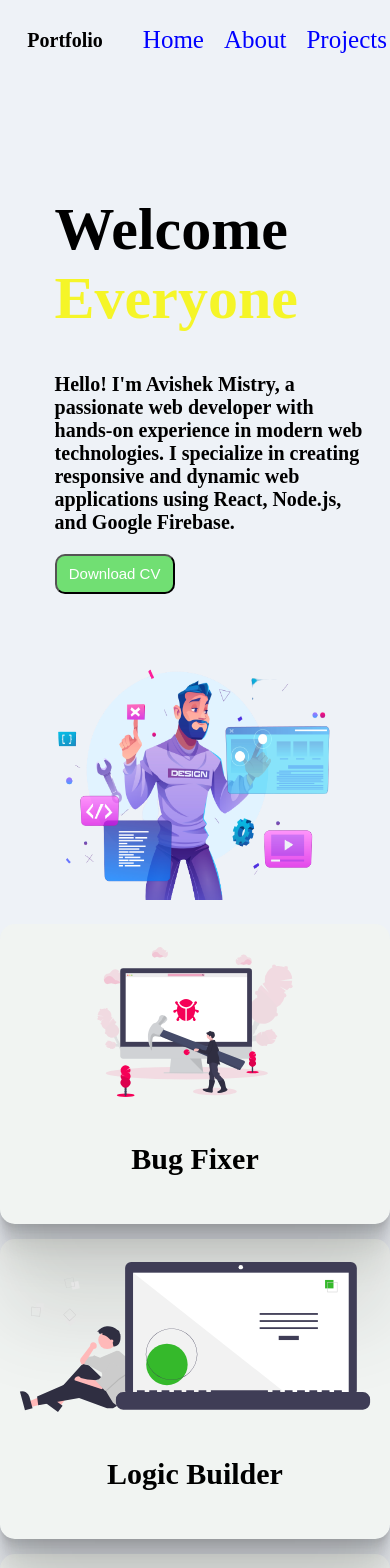
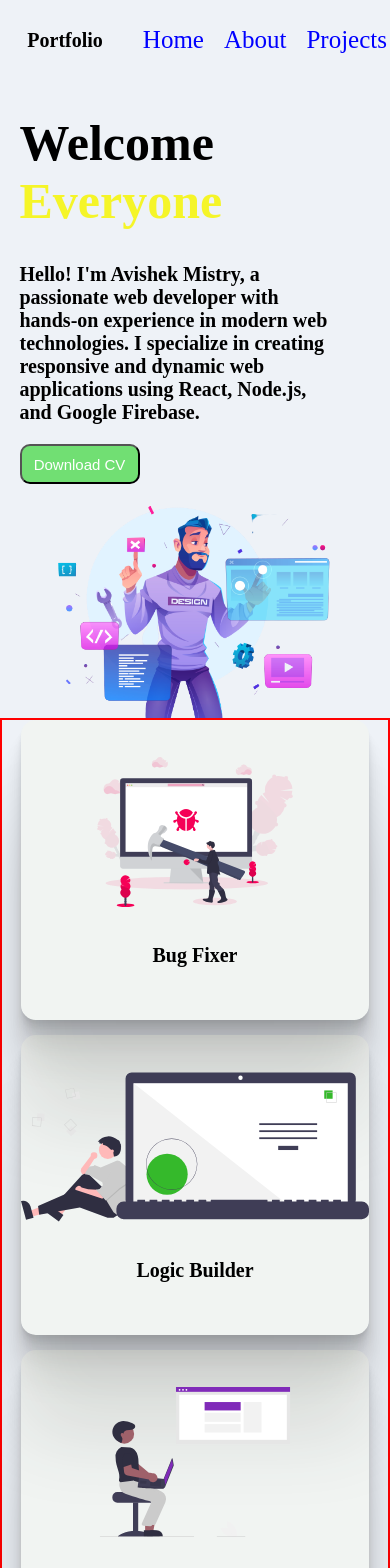
Before and after one commit to avishek195/Avishek-Mistry-Portfolio, a React (Vite) app: page / in a window 390 px wide. Shown: the top 1568 px of the page. Built offline with nearby package versions, Linux system fonts and the light colour scheme.

Commit message:
adjust responsive

```diff
--- a/src/Components/About/about.css
+++ b/src/Components/About/about.css
@@ -45,3 +45,16 @@
 .skills h2{
     font-size: 30px;
 }
+
+@media screen and (max-width: 900px) {
+    .skills{
+        border: 2px solid red;
+        height: auto;
+    }
+    .skills .skill-card{
+        width: 90%;
+    }
+    .skills h2{
+        font-size: 20px;
+    }
+}
--- a/src/Components/Home/home.css
+++ b/src/Components/Home/home.css
@@ -59,23 +59,31 @@
 }
 
 
-@media screen and (max-width:900px) {
+
+
+
+@media screen and  (max-width:900px) {
     .home-conatiner{
+        height: auto;
 
         flex-direction: column;
-        gap: 20px;
+        /* gap: 20px; */
     }
     .left-content{
         /* border: 2px solid red; */
-        height: 50%;
+        height: auto;
         width: 90vw;
     }
     .left-content .content{
+        height: auto;
+        width: 90%;
         top: 0px;
+        margin-left: 0%;
 
+        margin-right: 10%;
     }
     .content h1{
-        font-size: 60px;
+        font-size: 50px;
         font-weight: 700;
 
     }
@@ -86,40 +94,15 @@
     }
 
     .right-content{
+        height: auto;
         /* border: 2px solid red; */
         bottom: 0px;
-        height: 50%;
+        /* height: 50%; */
         width: 90vw;
     }
     .right-content img{
         width: 100%;
         height: 100%;
     }
-    @media screen and (min-width: 0px) and (max-width: 370px) {
-        .content h1{
-            font-size: 30px;
-            font-weight: 700;
 
-        }
-        .content p {
-            font-size: 12px;
-            font-weight: 700;
-            /* overflow-x: hidden; */
-        }
-        .content  button{
-            height: 30px;
-            width: 80px;
-            font-size: 10px;
-
-        }
-
-    }
-   }
-   @media screen and (min-width: 370px) and (max-width: 500px){
-    .right-content{
-        /* border: 2px solid red; */
-        top: 50px;
-        height: 30%;
-        width: 90vw;
-    }
-   }
+}
--- a/src/index.css
+++ b/src/index.css
@@ -4,5 +4,5 @@ body{
   padding: 0;
   box-sizing: border-box;
   background: #EEF2F7;
-  scroll-behavior: smooth;
+
 }
```
